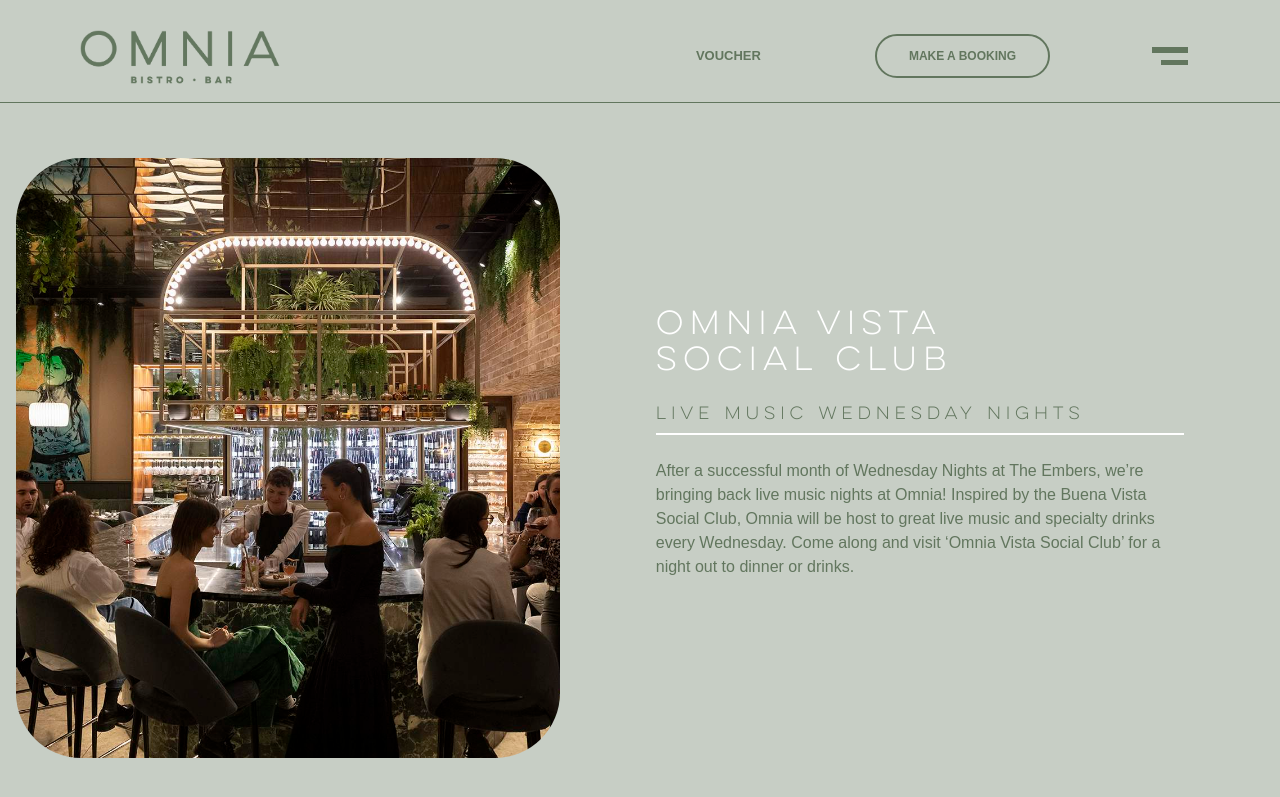
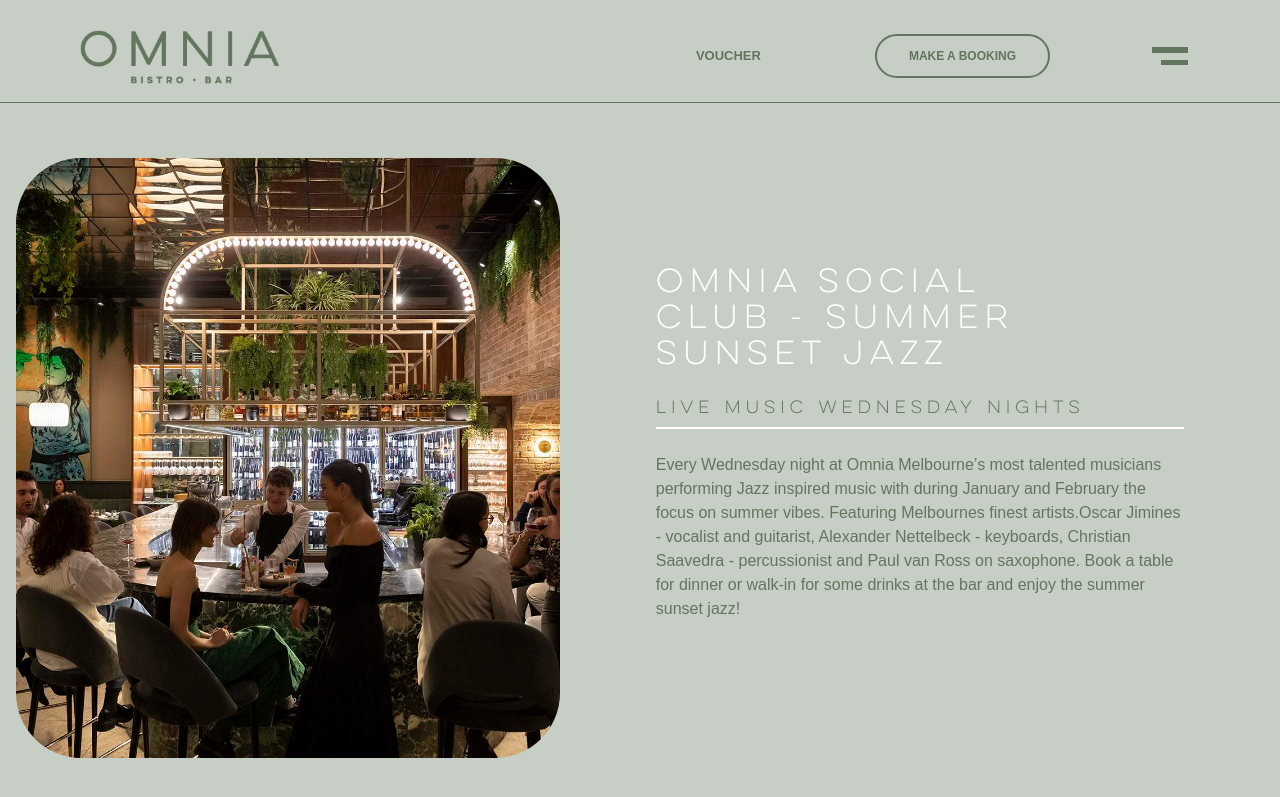
Before and after one commit to yugenomnia/omnia, a Jekyll site: the page built from events.md, in a window 1280 px wide and 900 px high, scrolled down 902 px. Shown: the top 797 px of the window. Built offline with Jekyll 4.4.1, drawn with Linux system fonts in a browser that asks for light colours.

Commit message:
Update from Forestry.io yugenomnia updated events.md

```diff
--- a/events.md
+++ b/events.md
@@ -1,12 +1,14 @@
 ---
 layout: events
 events:
-- title: 'Omnia Vista Social Club '
+- title: Omnia Social Club - Summer Sunset Jazz
   img: "/assets/images/omnia-events-2nd-photo1.jpeg"
-  text: After a successful month of Wednesday Nights at The Embers, we're bringing
-    back live music nights at Omnia! Inspired by the Buena Vista Social Club, Omnia
-    will be host to great live music and specialty drinks every Wednesday. Come along
-    and visit 'Omnia Vista Social Club' for a night out to dinner or drinks.
+  text: Every Wednesday night at Omnia Melbourne’s most talented musicians performing
+    Jazz inspired music with during January and February the focus on summer vibes.  Featuring
+    Melbournes finest artists.Oscar Jimines - vocalist and guitarist, Alexander Nettelbeck
+    - keyboards, Christian Saavedra - percussionist and Paul van Ross on saxophone.  Book
+    a table for dinner or walk-in for some drinks at the bar and enjoy the summer
+    sunset jazz!
   second_title: Live music Wednesday nights
 columns:
 - text: Beverages will be charged on consumption and a $500 deposit will be required
```
